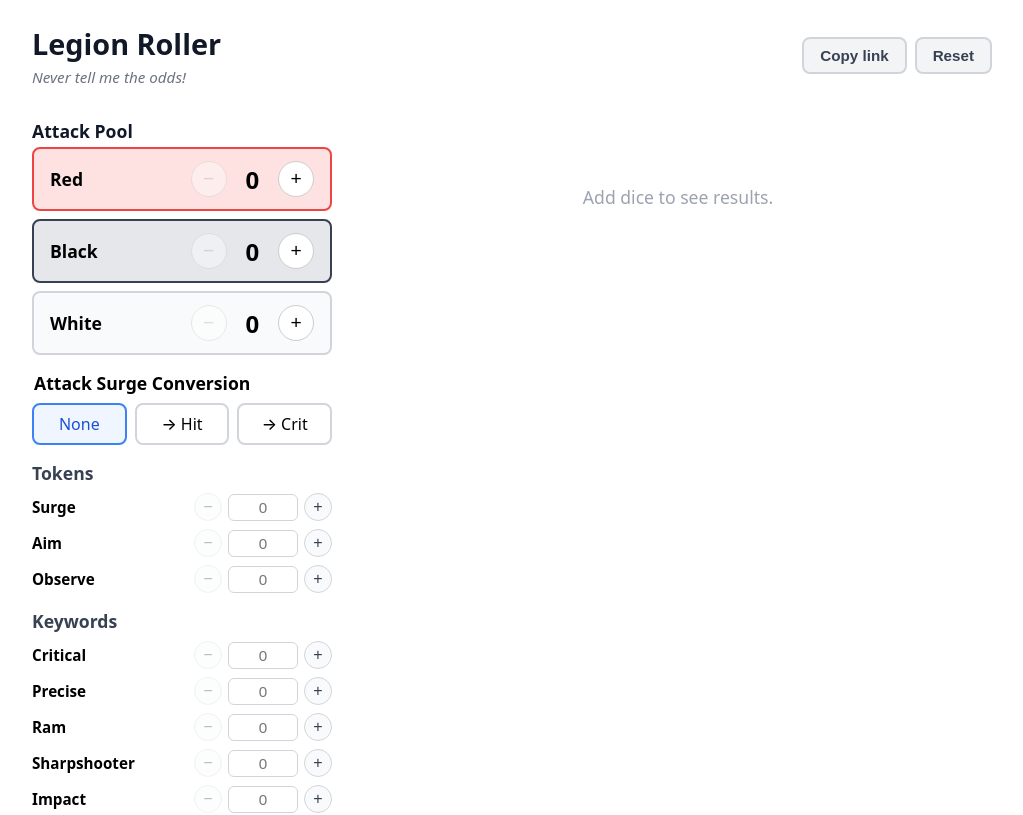
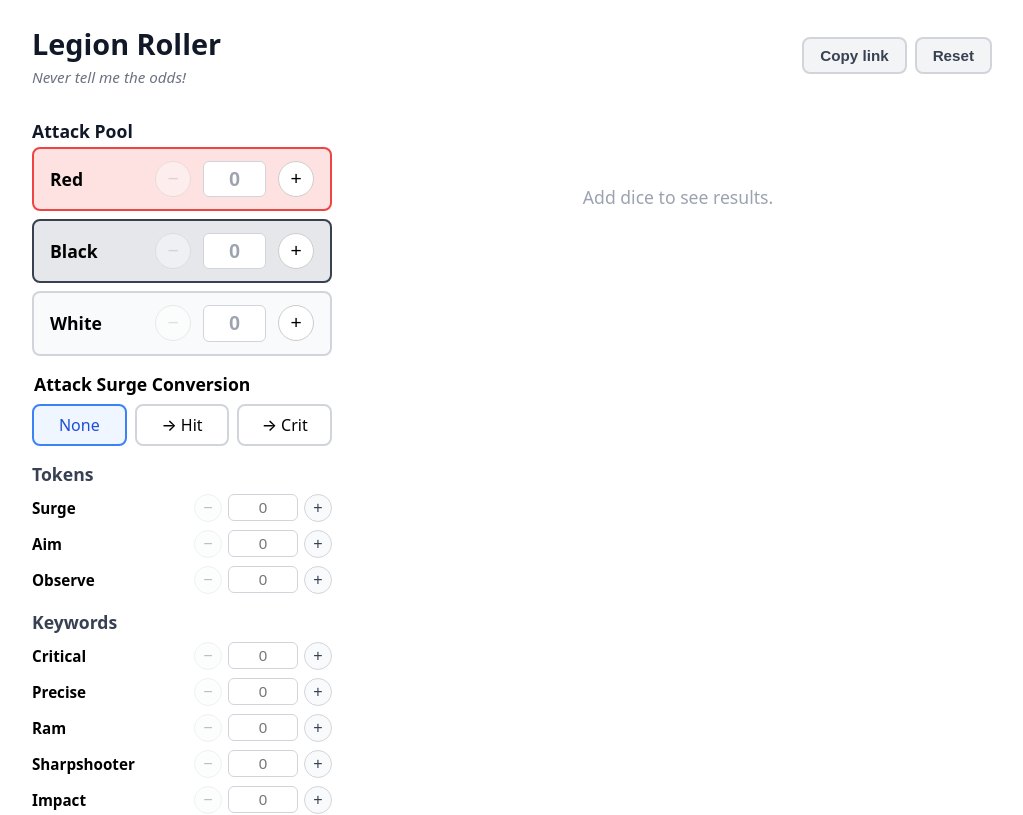
Before and after one commit to dankraus/sw-legion-dice, a React (Vite) app: page / in a window 1280 px wide. Shown: the top 815 px of the page, without its empty margins (128-1151 px from the left). Built offline with nearby package versions, Linux system fonts and the light colour scheme.

Commit message:
feat(DiceSelector): enhance input handling and styling
- Added a numeric input field for dice count with custom styling.
- Implemented state management for editing the dice count, allowing for direct input.
- Updated increment and decrement functionality to improve user interaction.

```diff
--- a/src/components/DiceSelector.css
+++ b/src/components/DiceSelector.css
@@ -64,3 +64,31 @@
   min-width: 2ch;
   text-align: center;
 }
+
+.dice-selector__input {
+  width: 3rem;
+  padding: 0.35rem 0.4rem;
+  border: 1.5px solid #d1d5db;
+  border-radius: 6px;
+  font-size: 1.25rem;
+  font-weight: 700;
+  text-align: center;
+  transition: border-color 0.15s;
+  -moz-appearance: textfield;
+  background: white;
+}
+
+.dice-selector__input::-webkit-outer-spin-button,
+.dice-selector__input::-webkit-inner-spin-button {
+  -webkit-appearance: none;
+  margin: 0;
+}
+
+.dice-selector__input:focus {
+  outline: none;
+  border-color: #3b82f6;
+}
+
+.dice-selector__input::placeholder {
+  color: #9ca3af;
+}
--- a/src/components/DiceSelector.tsx
+++ b/src/components/DiceSelector.tsx
@@ -1,3 +1,4 @@
+import { useState } from 'react';
 import type { DieColor } from '../types';
 import './DiceSelector.css';
 
@@ -8,22 +9,70 @@ interface DiceSelectorProps {
 }
 
 export function DiceSelector({ color, count, onChange }: DiceSelectorProps) {
+  const [editingValue, setEditingValue] = useState<string | null>(null);
+
+  const displayValue =
+    editingValue !== null ? editingValue : count === 0 ? '' : String(count);
+
+  const commit = (value: number) => {
+    const clamped = Math.max(0, value);
+    onChange(clamped);
+    setEditingValue(null);
+  };
+
+  const handleInputChange = (event: React.ChangeEvent<HTMLInputElement>) => {
+    const raw = event.target.value;
+    setEditingValue(raw);
+    if (raw === '') {
+      onChange(0);
+      return;
+    }
+    const parsed = Math.floor(Number(raw));
+    if (!Number.isNaN(parsed) && parsed >= 0) {
+      onChange(parsed);
+    }
+  };
+
+  const handleFocus = () => {
+    setEditingValue(count === 0 ? '' : String(count));
+  };
+
+  const handleBlur = () => {
+    setEditingValue(null);
+  };
+
+  const decrement = () => commit(count - 1);
+  const increment = () => commit(count + 1);
+
   return (
     <div className={`dice-selector dice-selector--${color}`}>
       <span className="dice-selector__label">{color}</span>
       <div className="dice-selector__controls">
         <button
           className="dice-selector__btn"
-          onClick={() => onChange(Math.max(0, count - 1))}
+          type="button"
+          onClick={decrement}
           disabled={count === 0}
           aria-label={`Remove ${color} die`}
         >
           −
         </button>
-        <span className="dice-selector__count">{count}</span>
+        <input
+          className="dice-selector__input"
+          type="number"
+          min={0}
+          inputMode="numeric"
+          placeholder="0"
+          value={displayValue}
+          onChange={handleInputChange}
+          onFocus={handleFocus}
+          onBlur={handleBlur}
+          aria-label={`${color} dice count`}
+        />
         <button
           className="dice-selector__btn"
-          onClick={() => onChange(count + 1)}
+          type="button"
+          onClick={increment}
           aria-label={`Add ${color} die`}
         >
           +
```
